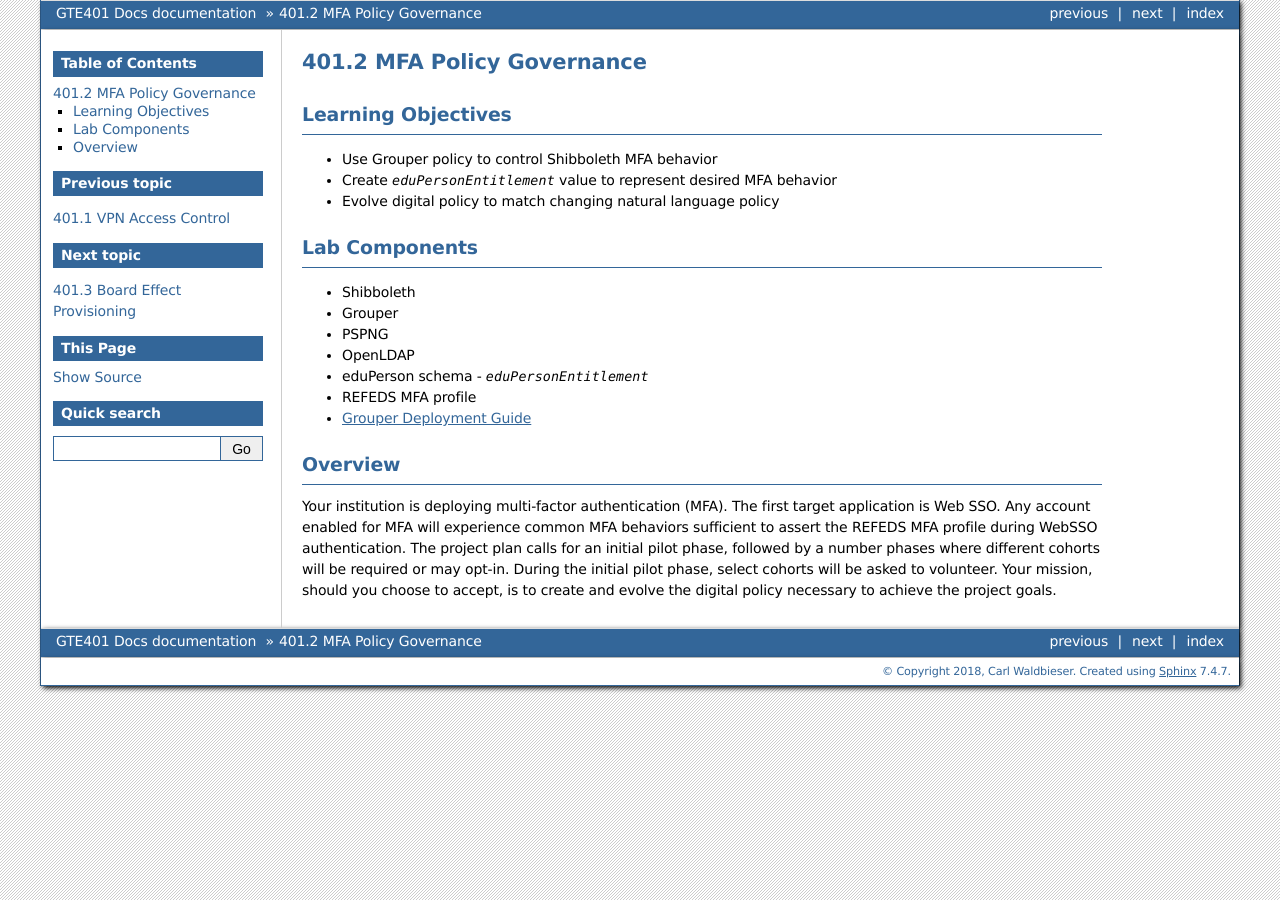
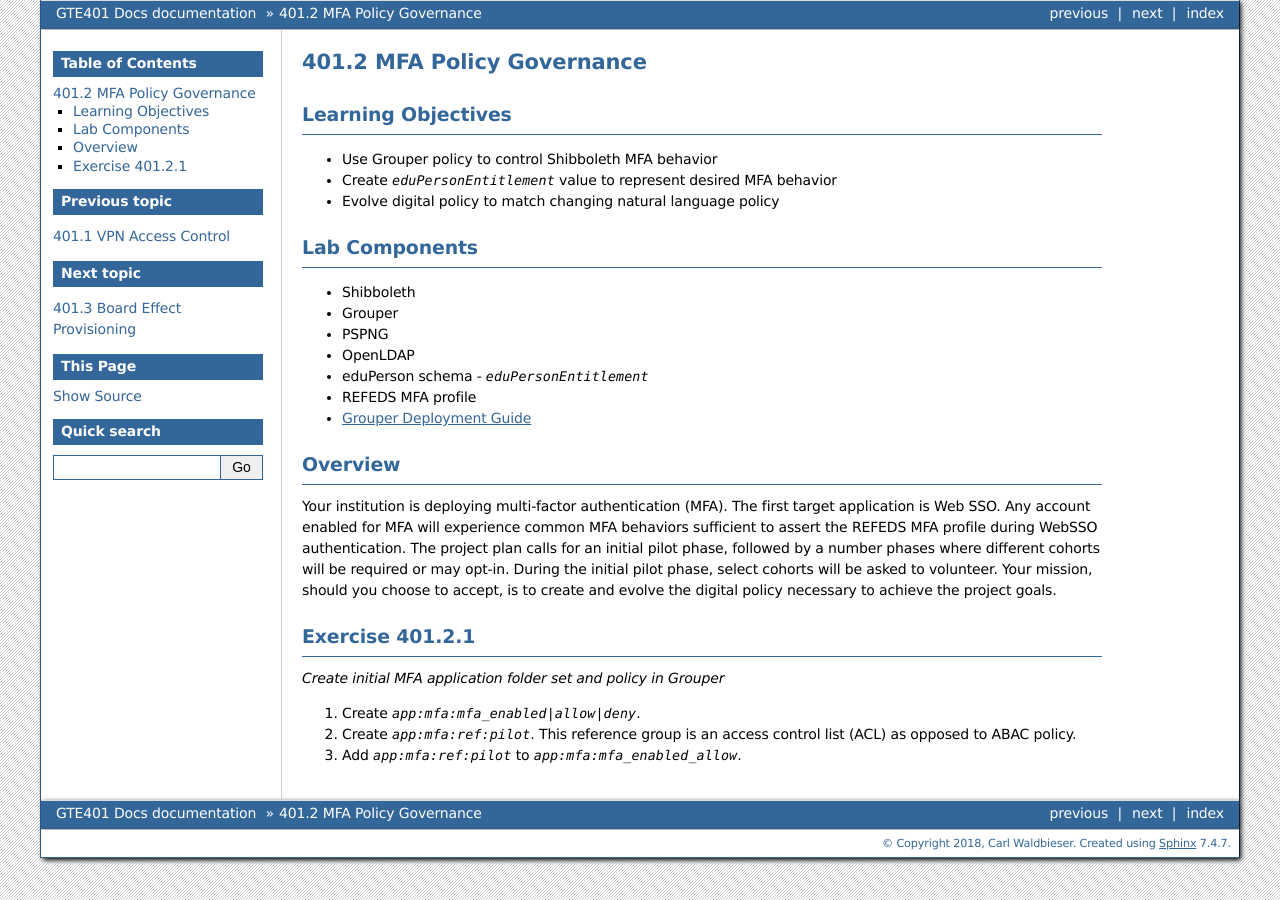
Before and after one commit to cwaldbieser/grouper401_docs, a Sphinx documentation site: the page built from docs/401.2.rst, in a window 1280 px wide. Built offline with Sphinx 7.4.7, drawn with Linux system fonts in a browser that asks for light colours.

Commit message:
Added Exercise 401.2.1.

```diff
--- a/docs/401.2.rst
+++ b/docs/401.2.rst
@@ -34,3 +34,15 @@ followed by a number phases where different cohorts will be required or
 may opt-in. During the initial pilot phase, select cohorts will be asked to
 volunteer. Your mission, should you choose to accept, is to create and evolve
 the digital policy necessary to achieve the project goals.
+
+
+----------------
+Exercise 401.2.1
+----------------
+
+*Create initial MFA application folder set and policy in Grouper*
+
+#. Create `app:mfa:mfa_enabled|allow|deny`.
+#. Create `app:mfa:ref:pilot`.  This reference group is an access control
+   list (ACL) as opposed to ABAC policy.
+#. Add `app:mfa:ref:pilot` to `app:mfa:mfa_enabled_allow`.
```
